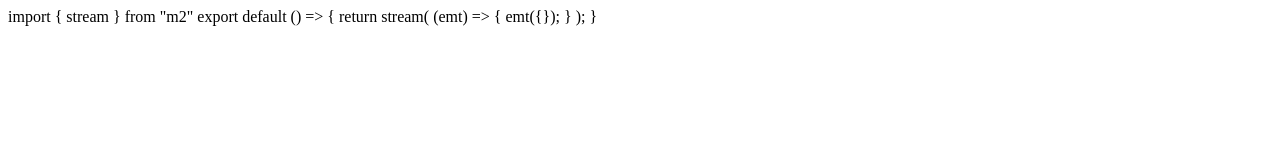
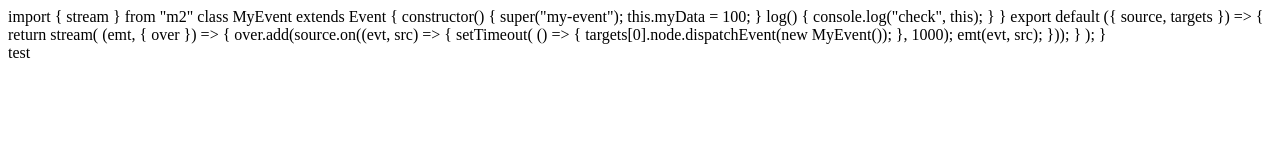
Before and after one commit to sa-martinsen/air-example, a website: page src/view-plugin/index.html in a window 1280 px wide. Drawn offline with Linux system fonts and the light colour scheme.

Commit message:
- inline src - debug

```diff
--- a/src/index.js
+++ b/src/index.js
@@ -6,9 +6,9 @@ export default {
 
         emt([{}]);
 
-        hook.add( ( { key } ) => {
+        hook.add( ( { key, event } ) => {
 
-            debugger;
+	        event.log();
 
         } );
 
--- a/src/view-plugin/index.html
+++ b/src/view-plugin/index.html
@@ -1,17 +1,37 @@
-<unit>
+<unit stream = ./owner on:my-event = req("some",{event}) >
 
-    <unit stream = ./owner>
+    <unit>
        <view-source>
 
             import { stream } from "m2"
 
-            export default () => {
-                return stream( (emt) => {
-                    emt({});
+            class MyEvent extends Event {
+                constructor() {
+                    super("my-event");
+                    this.myData = 100;
+                }
+                log() {
+                    console.log("check", this);
+                }
+            }
+
+            export default ({ source, targets }) => {
+                return stream( (emt, { over }) => {
+
+                    over.add(source.on((evt, src) => {
+
+                        setTimeout( () => {
+                            targets[0].node.dispatchEvent(new MyEvent());
+                        }, 1000);
+
+                        emt(evt, src);
+
+                    }));
                 } );
             }
 
        </view-source>
+        <div>test</div>
     </unit>
 
 </unit>
```
